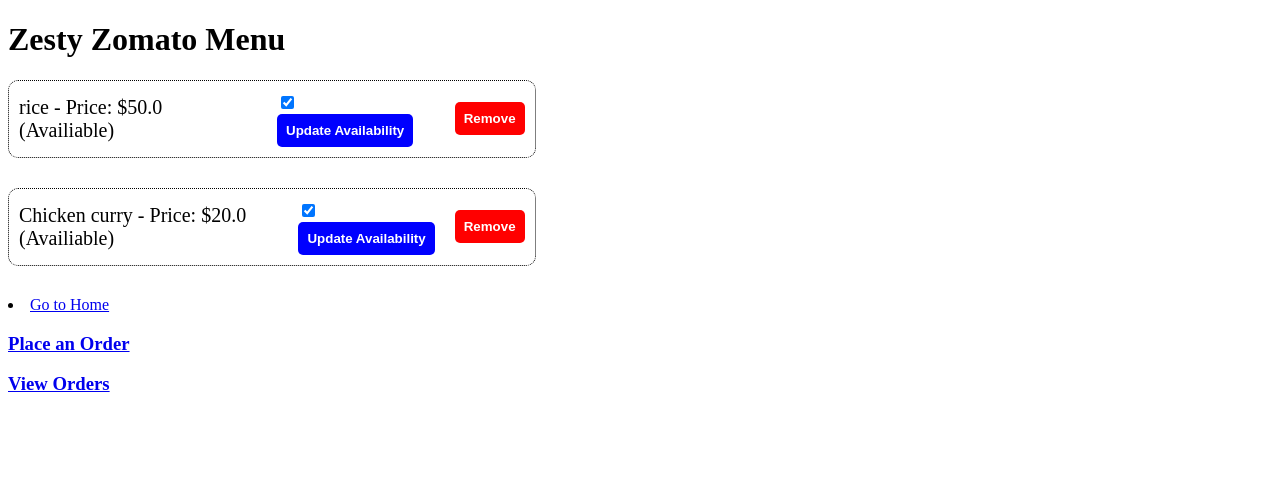
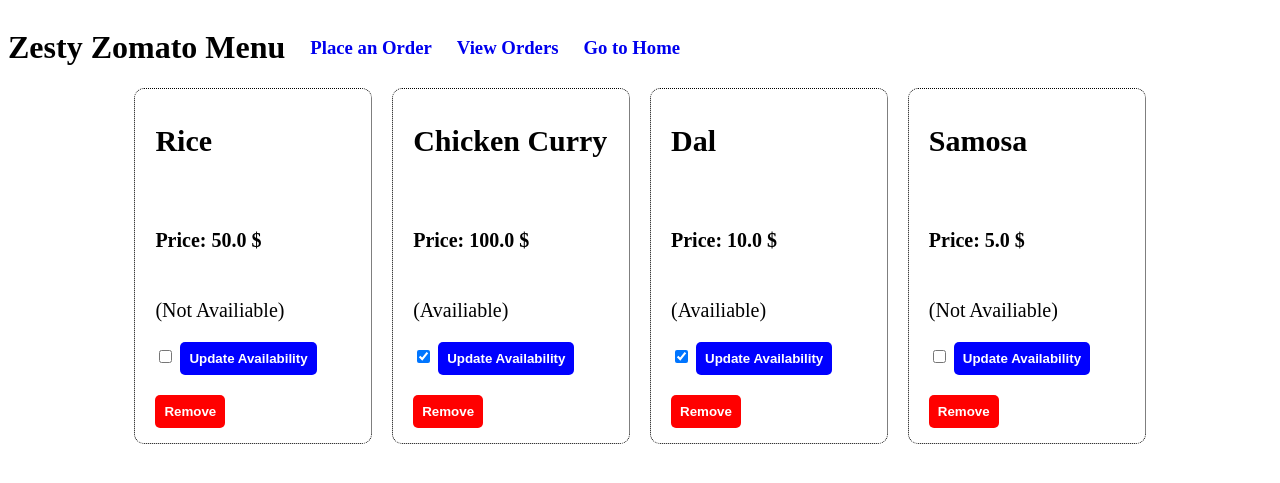
Before and after one commit to Sudip-C/Python_Learning, a Django app: page /menu/ in a window 1280 px wide. Shown: the top 483 px of the page. Run offline with Django 4.2, Linux system fonts and the light colour scheme.

Commit message:
Static file added

```diff
--- a/Zomato_chronicles/Zomato_app/zomato_App_main/zomato/menu_data.json
+++ b/Zomato_chronicles/Zomato_app/zomato_App_main/zomato/menu_data.json
@@ -1,14 +1,26 @@
 [
     {
         "id": 2,
-        "name": "rice",
+        "name": "Rice",
         "price": 50.0,
+        "availability": false
+    },
+    {
+        "id": 2,
+        "name": "Chicken Curry",
+        "price": 100.0,
         "availability": true
     },
     {
         "id": 3,
-        "name": "Chicken curry",
-        "price": 20.0,
+        "name": "Dal",
+        "price": 10.0,
         "availability": true
+    },
+    {
+        "id": 4,
+        "name": "Samosa",
+        "price": 5.0,
+        "availability": false
     }
 ]
--- /dev/null
+++ b/Zomato_chronicles/Zomato_app/zomato_App_main/zomato/static/zomato/menu.css
@@ -0,0 +1,43 @@
+.Menu_Container{
+    width: 80%;
+    margin: auto;
+    display: grid;
+    grid-template-columns:repeat(4,1fr);
+    grid-template-rows: auto;
+    gap: 20px;
+}
+.options_cont{
+    display: flex;
+    align-items: center;
+    gap: 25px;
+}
+.options_cont a{
+    text-decoration: none;
+}
+.Menu_Container .menu{
+    margin-bottom: 30px;
+    padding: 10px 10px 15px 20px;
+    border: 1px dotted black;
+    border-radius: 10px;
+    display: flex;
+    flex-direction: column;
+    justify-content: space-around;
+    gap: 20px;
+    font-size: 20px;
+}
+#update{
+    padding: 9px;
+    background-color: blue;
+    color: white;
+    font-weight: 700;
+    border: none;
+    border-radius: 5px;
+}
+#remove{
+    padding: 9px;
+    background-color: red;
+    color: white;
+    font-weight: 700;
+    border: none;
+    border-radius: 5px;
+}
--- a/Zomato_chronicles/Zomato_app/zomato_App_main/zomato/templates/zomato/menu.html
+++ b/Zomato_chronicles/Zomato_app/zomato_App_main/zomato/templates/zomato/menu.html
@@ -1,46 +1,26 @@
+
+{% load static %}
+
 <!DOCTYPE html>
 <html>
 <head>
+    <link href="{% static 'zomato/menu.css' %}" type="text/css" rel="stylesheet">
     <title>Zesty Zomato Menu</title>
-    <style>
-        .menu{
-            width: 40%;
-            margin-right: auto;
-            margin-bottom: 30px;
-            padding: 10px;
-            border: 1px dotted black;
-            border-radius: 10px;
-            display: flex;
-            justify-content: space-around;
-            align-items: center;
-            gap: 20px;
-            font-size: 20px;
-        }
-        #update{
-            padding: 9px;
-            background-color: blue;
-            color: white;
-            font-weight: 700;
-            border: none;
-            border-radius: 5px;
-        }
-        #remove{
-            padding: 9px;
-            background-color: red;
-            color: white;
-            font-weight: 700;
-            border: none;
-            border-radius: 5px;
-        }
 
-    </style>
 </head>
 <body>
-    <h1>Zesty Zomato Menu</h1>
-
+    <div class="options_cont">
+      <h1>Zesty Zomato Menu</h1>
+      <a href="{% url 'take_order' %}"><h3>Place an Order</h3></a>
+      <a href="{% url 'orders' %}"><h3>View Orders</h3></a>
+      <h3><a href="{% url 'home' %}">Go to Home</a></h3>
+    </div>
+    <div class="Menu_Container">
     {% for item in menu %}
         <div class="menu">
-            {{ item.name }} - Price: ${{ item.price }}{% if item.availability %} (Availiable){% else %} (Not Availiable){% endif %}
+           <h2>{{ item.name }}</h2>
+           <h4>Price: {{ item.price }} $</h4>
+           {% if item.availability %} (Availiable){% else %} (Not Availiable){% endif %}
             <form method="post" action="{% url 'update_availability' item.id %}">
                 {% csrf_token %}
                 <input type="checkbox" id="availability" name="availability" {% if item.availability %}checked{% endif %}>
@@ -52,10 +32,8 @@
             </form>
         </div>
     {% endfor %}
-    <li><a href="{% url 'home' %}">Go to Home</a></li>
+</div>
 
-    <a href="{% url 'take_order' %}"><h3>Place an Order</h3></a>  <!-- Add this line -->
-    <a href="{% url 'orders' %}"><h3>View Orders</h3></a>
 
 </body>
 </html>
--- a/Zomato_chronicles/Zomato_app/zomato_App_main/zomato/templates/zomato/take_order.html
+++ b/Zomato_chronicles/Zomato_app/zomato_App_main/zomato/templates/zomato/take_order.html
@@ -13,7 +13,7 @@
         <label for="customer_name">Customer Name:</label>
         <input type="text" id="customer_name" name="customer_name" required><br><br>
         <label for="dish_ids">Select Dishes:</label>
-        <select id="dish_ids" name="dish_ids" multiple>
+        <select id="dish_ids" name="dish_ids" multiple >
             {% for item in menu %}
             <option value="{{ item.id }}">{{ item.name }} - Price: ${{ item.price }}{% if item.availability %} (Available){% else %} (Not Available){% endif %}</option>
             {% endfor %}
--- a/Zomato_chronicles/Zomato_app/zomato_App_main/zomato_App_main/settings.py
+++ b/Zomato_chronicles/Zomato_app/zomato_App_main/zomato_App_main/settings.py
@@ -115,9 +115,9 @@
 
 # Static files (CSS, JavaScript, Images)
 # https://docs.djangoproject.com/en/4.2/howto/static-files/
-
+import os
 STATIC_URL = 'static/'
-
+STATICFILES_DIRS = [os.path.join(BASE_DIR, 'static')]
 # Default primary key field type
 # https://docs.djangoproject.com/en/4.2/ref/settings/#default-auto-field
 
```
Also changed, not shown: Zomato_chronicles/Zomato_app/zomato_App_main/zomato/static/zomato/styles.css (added, +23 -0 lines), Zomato_chronicles/Zomato_app/zomato_App_main/zomato/templates/zomato/add_dish.html (+4 -3 lines), Zomato_chronicles/Zomato_app/zomato_App_main/zomato/templates/zomato/home.html (+5 -26 lines).
